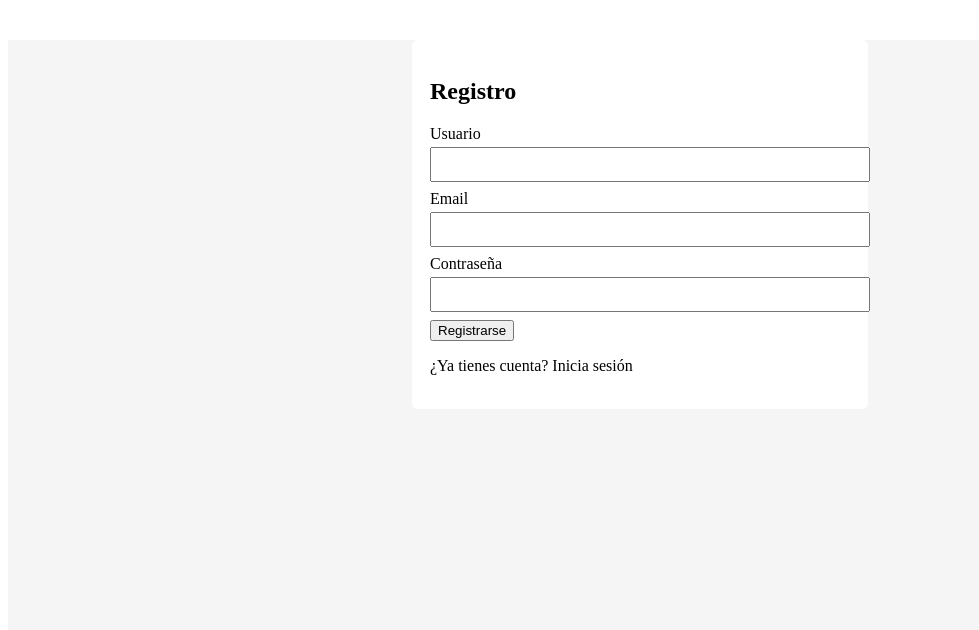
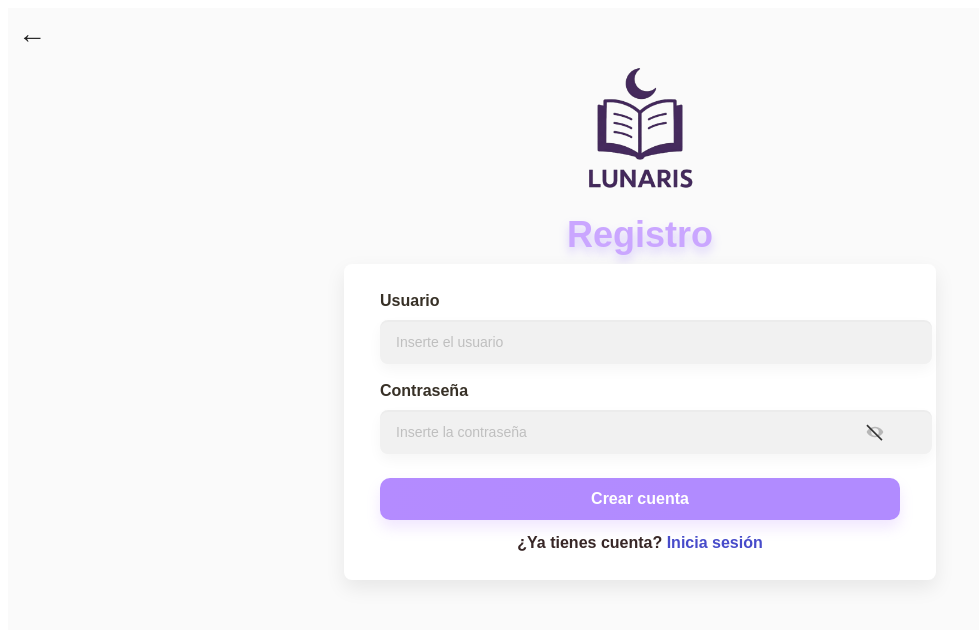
Before and after one commit to inesgarcia-nervion/lunaris_frontend, an Angular app: page /register in a window 1280 px wide. Shown: the top 630 px of the page, without its empty margins (0-979 px from the left). Built offline with nearby package versions, Linux system fonts and the light colour scheme.

Commit message:
Login y registro hechos

```diff
--- a/src/app/components/login/login.component.css
+++ b/src/app/components/login/login.component.css
@@ -20,8 +20,8 @@
 .brand { text-align: center; margin: 18px 0 8px; }
 .brand-icon { display: block; margin: 0 auto 6px; }
 .brand h1 { margin: 0; font-size: 18px; letter-spacing: 2px; color: #4e2a6a; }
-.title { margin: 6px 0 0; font-size: 36px; color: #caa6ff; text-shadow: 0 6px 10px rgba(154,124,255,0.35); }
-.subtitle { margin: 6px 0 20px; color: #9e88b8; font-weight: 600; }
+.title { margin: 6px 0 0; font-size: 36px; color: #caa6ff; text-shadow: 0 6px 10px rgba(154,124,255,0.35); font-family: "Poppins", sans-serif;}
+.subtitle { margin: 6px 0 20px; color: #9e88b8; font-weight: 600; font-family: "Poppins", sans-serif;}
 
 .card {
   width: 520px;
@@ -34,7 +34,7 @@
 
 .login-form { display: flex; flex-direction: column; }
 .field { margin-bottom: 18px; }
-.label { display:block; font-weight:700; margin-bottom:10px; color:#2f1b1b; }
+.label { display:block; font-weight:700; margin-bottom:10px; color:#373026; font-family: "Poppins", sans-serif; }
 .input {
   width:100%;
   padding: 14px 16px;
@@ -50,13 +50,16 @@
 .password-row { position: relative; }
 .password-row .eye {
   position: absolute; right: 10px; top: 50%; transform: translateY(-50%);
-  border: none; background: transparent; font-size: 18px; cursor: default;
+  border: none; background: transparent; font-size: 18px; cursor: pointer; display:flex; align-items:center; justify-content:center;
+  width:30px; height:30px; border-radius:6px;
 }
+.password-row .eye:hover { background: rgba(0,0,0,0.03); }
+.password-row .eye svg { display:block; }
 
-.forgot { display:inline-block; margin-top:8px; float:right; color:#3b2aa6; text-decoration:none; font-size:13px; }
+.forgot { display:inline-block; margin-top:8px; float:right; color:#474BCA; text-decoration:none; font-size:13px; font-family: "Inter", sans-serif; }
 
 .remember-row { margin: 8px 0 18px; }
-.remember { display:flex; align-items:center; gap:8px; font-weight:600; color:#2f1b1b; }
+.remember { display:flex; align-items:center; gap:8px; font-weight:600; color:#2f1b1b; font-family: "Poppins", sans-serif; }
 .remember input { width:16px; height:16px; }
 
 .submit {
@@ -72,7 +75,7 @@
   cursor: pointer;
 }
 
-.signup { text-align:center; margin-top:14px; color:#3b2aa6; font-weight:600; }
-.signup a { color:#3b2aa6; text-decoration:none; }
+.signup { text-align:center; margin-top:14px; color:#372626; font-weight:600; font-family: "Poppins", sans-serif; }
+.signup a { color:#474BCA; text-decoration:none; font-family: "Poppins", sans-serif;}
 
 .error { color: #b00020; margin-top: 8px; }
--- a/src/app/components/login/login.component.html
+++ b/src/app/components/login/login.component.html
@@ -2,7 +2,7 @@
   <a class="back-arrow" title="Volver">←</a>
 
   <header class="brand">
-    <img src="/assets/LunarisLogo.png" class="brand-icon" width="72" height="72" alt="Lunaris" />
+    <img src="/assets/LunarisLogo.png" class="brand-icon" width="150" height="150" alt="Lunaris" />
     <h2 class="title">Inicio de sesión</h2>
     <p class="subtitle">Bienvenido/a de vuelta!</p>
   </header>
@@ -17,8 +17,18 @@
       <div class="field">
         <label class="label">Contraseña</label>
         <div class="password-row">
-          <input class="input" [(ngModel)]="password" name="password" type="password" placeholder="Inserte la contraseña" required />
-          <button type="button" class="eye" aria-hidden="true">👁</button>
+          <input class="input" [(ngModel)]="password" name="password" [type]="showPassword ? 'text' : 'password'" placeholder="Inserte la contraseña" required />
+          <button type="button" class="eye" (click)="togglePassword()" [attr.aria-pressed]="showPassword">
+            <!-- Mostrar icono de ojo taclado cuando la contraseña está oculta -->
+            <svg *ngIf="!showPassword" width="20" height="20" viewBox="0 0 24 24" aria-hidden="true" focusable="false">
+              <path fill="#333" d="M12 5c-7 0-11 6-11 7s4 7 11 7 11-6 11-7-4-7-11-7zm0 12a5 5 0 110-10 5 5 0 010 10z" opacity="0.3"/>
+              <path fill="#333" d="M2 2l20 20-1.5 1.5L.5 3.5 2 2z"/>
+            </svg>
+            <!-- Mostrar icono de ojo cuando la contraseña está visible -->
+            <svg *ngIf="showPassword" width="20" height="20" viewBox="0 0 24 24" aria-hidden="true" focusable="false">
+              <path fill="#333" d="M12 5c-7 0-11 6-11 7s4 7 11 7 11-6 11-7-4-7-11-7zm0 12a5 5 0 110-10 5 5 0 010 10z"/>
+            </svg>
+          </button>
         </div>
         <a class="forgot" href="#">¿Olvidaste la contraseña?</a>
       </div>
@@ -33,7 +43,7 @@
       <button class="submit" type="submit">Inicia sesión</button>
 
       <div class="signup">
-        ¿No tienes cuenta? <a href="#" (click)="router.navigate(['/register'])">Crea una</a>
+        ¿No tienes cuenta? <a href="#" (click)="router.navigate(['/register']); $event.preventDefault()">Crea una</a>
       </div>
     </form>
   </main>
--- a/src/app/components/login/login.component.ts
+++ b/src/app/components/login/login.component.ts
@@ -15,6 +15,7 @@
   username = '';
   password = '';
   error: string | null = null;
+  showPassword: boolean = false;
 
   constructor(private auth: AuthService, public router: Router) {}
 
@@ -22,7 +23,7 @@
     this.error = null;
     this.auth.login(this.username, this.password).subscribe({
       next: () => {
-        this.router.navigate(['/']);
+        this.router.navigate(['/search']);
       },
       error: (err) => {
         this.error = 'Credenciales inválidas';
@@ -30,4 +31,8 @@
       }
     });
   }
+
+  togglePassword(): void {
+    this.showPassword = !this.showPassword;
+  }
 }
--- a/src/app/components/register/register.component.css
+++ b/src/app/components/register/register.component.css
@@ -1,11 +1,76 @@
-.register-container {
-  max-width: 420px;
-  margin: 40px auto;
-  padding: 18px;
+.page-wrap {
+  min-height: 100vh;
+  display: flex;
+  flex-direction: column;
+  align-items: center;
+  padding: 32px 16px 64px;
+  background: #fafafa;
+  color: #2b1b1b;
+}
+
+.back-arrow {
+  position: absolute;
+  left: 18px;
+  top: 18px;
+  font-size: 28px;
+  color: #222;
+  text-decoration: none;
+}
+
+.brand { text-align: center; margin: 18px 0 8px; }
+.brand-icon { display: block; margin: 0 auto 6px; }
+.brand h1 { margin: 0; font-size: 18px; letter-spacing: 2px; color: #4e2a6a; }
+.title { margin: 6px 0 0; font-size: 36px; color: #caa6ff; text-shadow: 0 6px 10px rgba(154,124,255,0.35); font-family: "Poppins", sans-serif;}
+.subtitle { margin: 6px 0 20px; color: #9e88b8; font-weight: 600; font-family: "Poppins", sans-serif;}
+
+.card {
+  width: 520px;
+  max-width: calc(100% - 40px);
   background: white;
-  border-radius: 6px;
+  border-radius: 8px;
+  padding: 28px 36px;
+  box-shadow: 0 8px 20px rgba(0,0,0,0.08);
 }
-.register-container label { display:block; margin-bottom:8px }
-.register-container input { width:100%; padding:8px; margin-top:4px }
-.register-container .success { color: green; margin-top:8px }
-.register-container .error { color: #b00020; margin-top:8px }
+
+.login-form { display: flex; flex-direction: column; }
+.field { margin-bottom: 18px; }
+.label { display:block; font-weight:700; margin-bottom:10px; color:#373026; font-family: "Poppins", sans-serif; }
+.input {
+  width:100%;
+  padding: 14px 16px;
+  border-radius: 8px;
+  border: none;
+  background: #f1f1f1;
+  box-shadow: inset 0 2px 0 rgba(0,0,0,0.02), 0 6px 14px rgba(0,0,0,0.04);
+  font-size: 14px;
+  outline: none;
+}
+.input::placeholder { color: #bfbfbf; }
+
+.password-row { position: relative; }
+.password-row .eye {
+  position: absolute; right: 10px; top: 50%; transform: translateY(-50%);
+  border: none; background: transparent; font-size: 18px; cursor: pointer; display:flex; align-items:center; justify-content:center;
+  width:30px; height:30px; border-radius:6px;
+}
+.password-row .eye:hover { background: rgba(0,0,0,0.03); }
+.password-row .eye svg { display:block; }
+
+
+.submit {
+  margin-top: 6px;
+  background: linear-gradient(90deg,#b48bff,#b18bff 60%);
+  color: white;
+  border: none;
+  padding: 12px 18px;
+  border-radius: 10px;
+  font-weight:700;
+  font-size:16px;
+  box-shadow: 0 8px 14px rgba(178,120,255,0.18);
+  cursor: pointer;
+}
+
+.signup { text-align:center; margin-top:14px; color:#372626; font-weight:600; font-family: "Poppins", sans-serif; }
+.signup a { color:#474BCA; text-decoration:none; font-family: "Poppins", sans-serif;}
+
+.error { color: #b00020; margin-top: 8px; }
--- a/src/app/components/register/register.component.html
+++ b/src/app/components/register/register.component.html
@@ -1,26 +1,41 @@
-<div class="register-container">
-  <h2>Registro</h2>
-  <form (ngSubmit)="submit()">
-    <label>
-      Usuario
-      <input [(ngModel)]="username" name="username" required />
-    </label>
+<div class="page-wrap">
+  <a class="back-arrow" title="Volver">←</a>
 
-    <label>
-      Email
-      <input [(ngModel)]="email" name="email" type="email" required />
-    </label>
+  <header class="brand">
+    <img src="/assets/LunarisLogo.png" class="brand-icon" width="150" height="150" alt="Lunaris" />
+    <h2 class="title">Registro</h2>
+  </header>
 
-    <label>
-      Contraseña
-      <input [(ngModel)]="password" name="password" type="password" required />
-    </label>
+  <main class="card">
+    <form (ngSubmit)="submit()" class="login-form" autocomplete="off">
+      <div class="field">
+        <label class="label">Usuario</label>
+        <input class="input" [(ngModel)]="username" name="username" placeholder="Inserte el usuario" required />
+      </div>
 
-    <button type="submit">Registrarse</button>
-  </form>
+      <div class="field">
+        <label class="label">Contraseña</label>
+        <div class="password-row">
+          <input class="input" [(ngModel)]="password" name="password" [type]="showPassword ? 'text' : 'password'" placeholder="Inserte la contraseña" required />
+          <button type="button" class="eye" (click)="togglePassword()" [attr.aria-pressed]="showPassword">
+            <!-- Mostrar icono de ojo taclado cuando la contraseña está oculta -->
+            <svg *ngIf="!showPassword" width="20" height="20" viewBox="0 0 24 24" aria-hidden="true" focusable="false">
+              <path fill="#333" d="M12 5c-7 0-11 6-11 7s4 7 11 7 11-6 11-7-4-7-11-7zm0 12a5 5 0 110-10 5 5 0 010 10z" opacity="0.3"/>
+              <path fill="#333" d="M2 2l20 20-1.5 1.5L.5 3.5 2 2z"/>
+            </svg>
+            <!-- Mostrar icono de ojo cuando la contraseña está visible -->
+            <svg *ngIf="showPassword" width="20" height="20" viewBox="0 0 24 24" aria-hidden="true" focusable="false">
+              <path fill="#333" d="M12 5c-7 0-11 6-11 7s4 7 11 7 11-6 11-7-4-7-11-7zm0 12a5 5 0 110-10 5 5 0 010 10z"/>
+            </svg>
+          </button>
+        </div>
+      </div>
 
-  <div *ngIf="success" class="success">{{ success }}</div>
-  <div *ngIf="error" class="error">{{ error }}</div>
+      <button class="submit" type="submit">Crear cuenta</button>
 
-  <p>¿Ya tienes cuenta? <a routerLink="/login">Inicia sesión</a></p>
+      <div class="signup">
+        ¿Ya tienes cuenta? <a href="#" (click)="router.navigate(['/login'])">Inicia sesión</a>
+      </div>
+    </form>
+  </main>
 </div>
--- a/src/app/components/register/register.component.ts
+++ b/src/app/components/register/register.component.ts
@@ -16,16 +16,14 @@
   email = '';
   password = '';
   error: string | null = null;
-  success: string | null = null;
+  showPassword: boolean = false;
 
-  constructor(private auth: AuthService, private router: Router) {}
+  constructor(private auth: AuthService, public router: Router) {}
 
   submit() {
     this.error = null;
-    this.success = null;
     this.auth.register(this.username, this.email, this.password).subscribe({
       next: () => {
-        this.success = 'Usuario creado correctamente. Puedes iniciar sesión.';
         setTimeout(() => this.router.navigate(['/login']), 1200);
       },
       error: (err) => {
@@ -34,4 +32,7 @@
       }
     });
   }
+  togglePassword(): void {
+    this.showPassword = !this.showPassword;
+  }
 }
```
